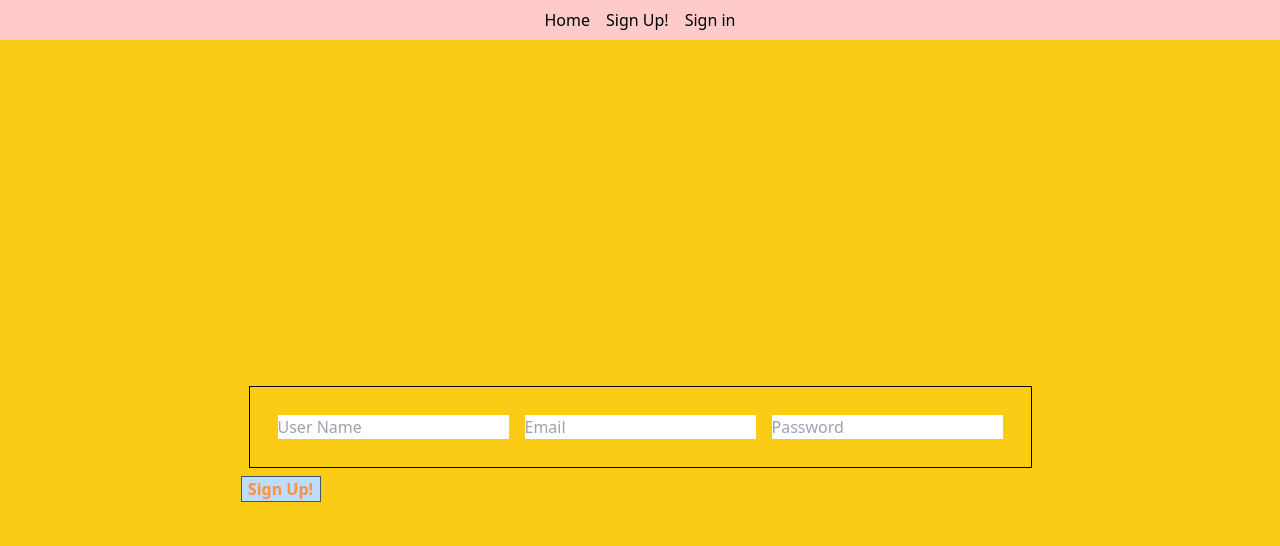
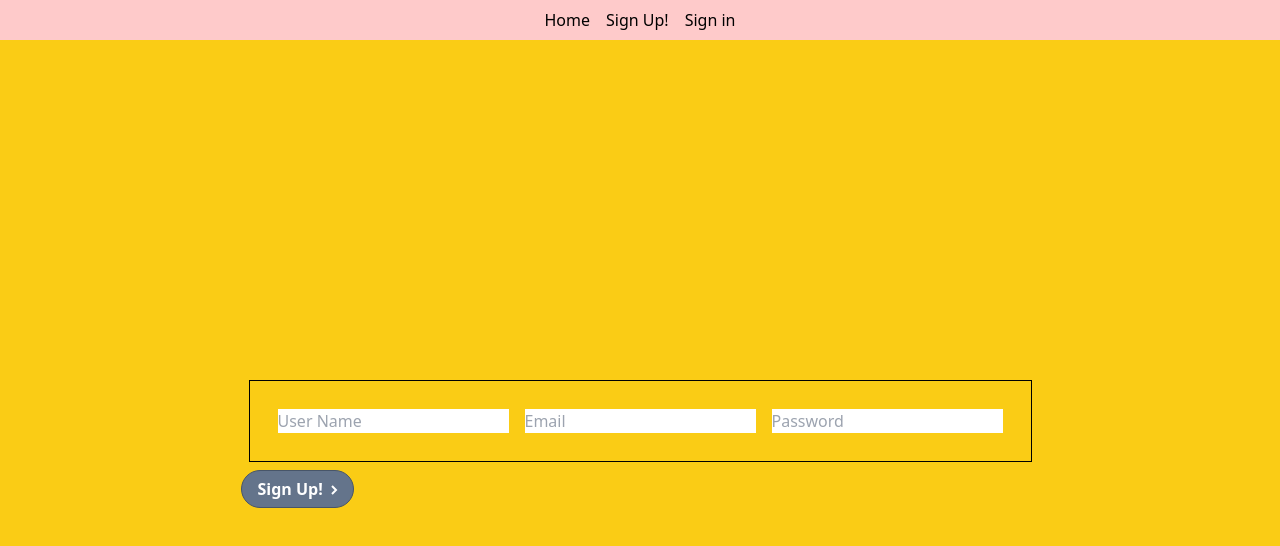
Before and after one commit to PrathmeshSadake/getmagic-frontend, a Next.js app in the folder nextfrontend/: page /signup in a window 1280 px wide. Shown: the top 546 px of the page. Built offline with nearby package versions, Linux system fonts and the light colour scheme.

Commit message:
Got button working **SLICK**! See Wathan A's tweet

```diff
--- a/nextfrontend/pages/signup.jsx
+++ b/nextfrontend/pages/signup.jsx
@@ -2,7 +2,7 @@ import SignUpLayout from "../layouts/signuplayout";
 import { useState, useRef, useEffect, useReducer } from "react";
 import { createUserWithEmailAndPassword } from "firebase/auth";
 import { auth } from "../firebase-config";
-import Navigation from "../components/navigation.jsx"
+import Navigation from "../components/navigation.jsx";
 
 export default function SignUp(props) {
   const [user, setUser] = useState(""); //passing in a form Reducer function, and an empty initial value
@@ -12,8 +12,12 @@ export default function SignUp(props) {
   const handleAction = async (e) => {
     e.preventDefault();
     try {
-      const userCred = await createUserWithEmailAndPassword(auth, email, password)
-      console.log(userCred.user.accessToken)
+      const userCred = await createUserWithEmailAndPassword(
+        auth,
+        email,
+        password
+      );
+      console.log(userCred.user.accessToken);
     } catch (e) {
       console.log(`You have an error! ${e}`);
     }
@@ -51,9 +55,23 @@ export default function SignUp(props) {
           </fieldset>
           <button
             type="submit"
-            className=" border border-slate-600 bg-blue-200 w-20 font-bold text-orange-400"
+            className="group inline-flex items-center px-4 py-1.5 font-semibold
+             text-white rounded-full
+              border border-slate-600
+               bg-slate-500 hover:bg-slate-700 "
           >
             Sign Up!
+            <svg
+              class="mt-0.5 ml-2 -mr-1 stroke-white stroke-2"
+              fill="none"
+              width="10"
+              height="10"
+              viewBox="0 0 10 10"
+              aria-hidden="true"
+            >
+              <path className="opacity-0 transition group-hover:opacity-100" d="M0 5h7"></path>
+              <path className="transition group-hover:translate-x-[3px]" d="M1 1l4 4-4 4"></path>
+            </svg>
           </button>
         </form>
       </div>
```
